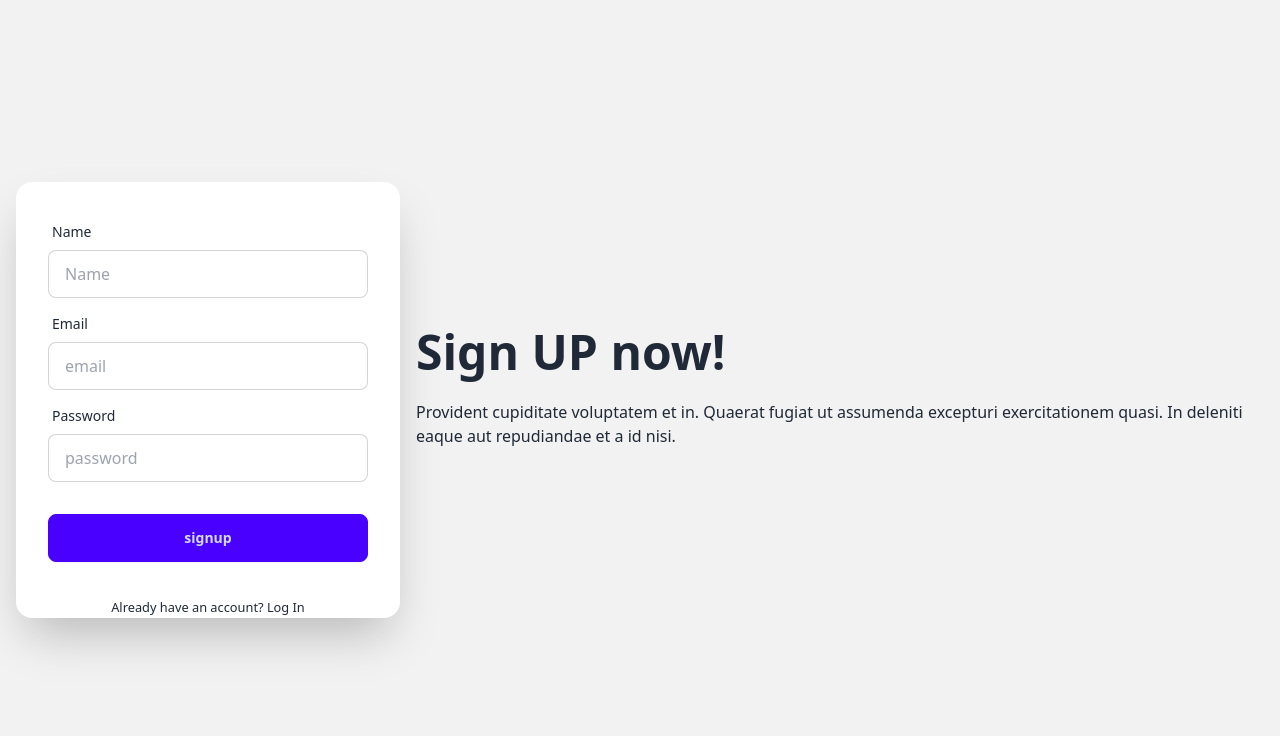
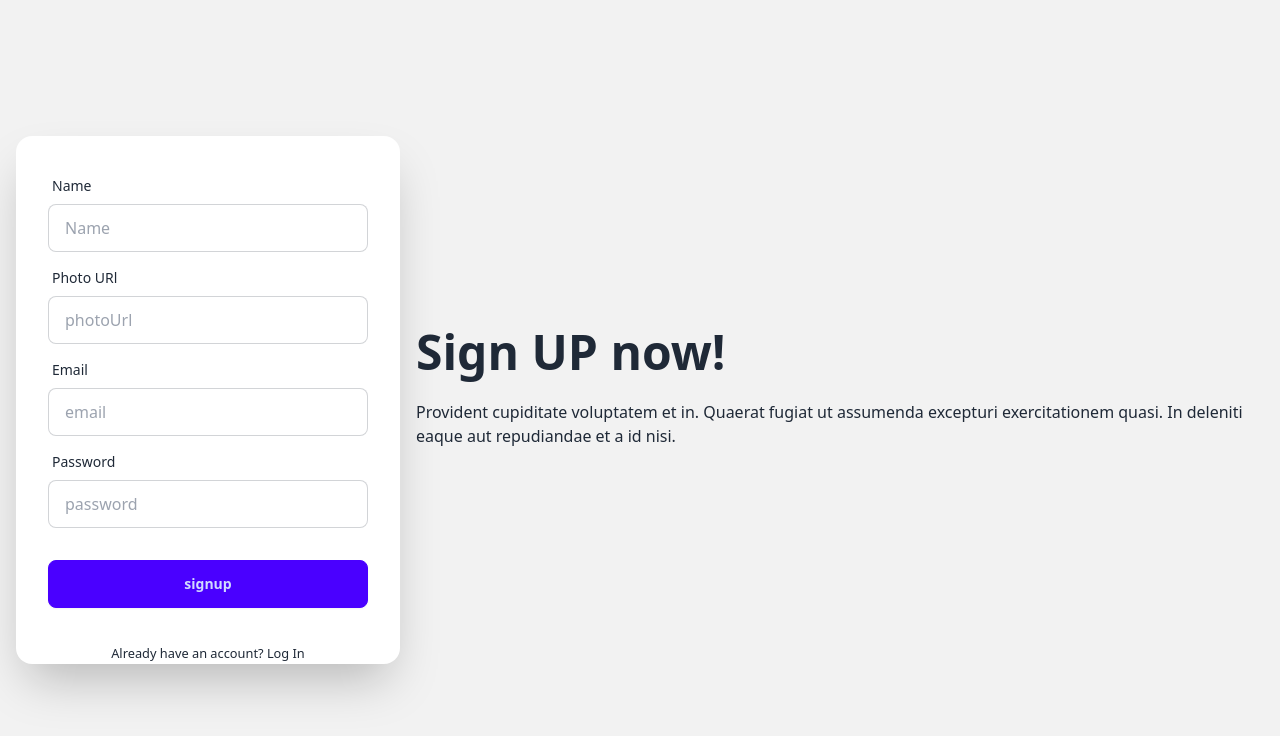
Before and after one commit to omlan99/restaurant-client, a React (Vite) app: page /signup in a window 1280 px wide. Shown: the top 736 px of the page. Built offline with nearby package versions, Linux system fonts and the light colour scheme; no server answers.

Commit message:
updated data of user on sign in

```diff
--- a/src/Context/AuthProvider.jsx
+++ b/src/Context/AuthProvider.jsx
@@ -35,8 +35,8 @@ const AuthProvider = ({children}) => {
           unsubscribe();
         };
       }, []);
-      const updateUser= (updateData) =>{
-        return updateProfile(auth.currentUser, updateData)
+      const updateUser= (name, photo) =>{
+        return updateProfile(auth.currentUser, {displayName: name , photoURL: photo})
       }
       const signOutUser = () => {
         setLoader(true)
--- a/src/Pages/Login/SignUp.jsx
+++ b/src/Pages/Login/SignUp.jsx
@@ -4,24 +4,42 @@ import { useForm } from "react-hook-form";
 import { Helmet } from "react-helmet-async";
 import { AuthContext } from "../../Context/AuthProvider";
 const SignUp = () => {
-    const {createUser} = useContext(AuthContext)
-    const { register, handleSubmit, watch, formState: { errors } } = useForm();
-    const onSubmit = (data) =>{
-        console.log(data)
+  const { createUser, updateUser } = useContext(AuthContext);
+  const {
+    register,
+    handleSubmit,
+    watch,
+    reset,
+    formState: { errors },
+  } = useForm();
+  const onSubmit = (data) => {
+    console.log(data);
     createUser(data.email, data.password)
-    }
+    .then(() => {
+      updateUser(data.name , data.photoUrl)
+    .then(()=>{
+      console.log('user profile updataed', data.name , data.photoUrl)
+      reset()
+    })
+    .catch(error => console.log(error))
+    })
+    .catch(error => console.log(error))
+
+  };
 
   return (
     <>
-         <Helmet><title>Bistro Boss | Sign Up</title></Helmet>
+      <Helmet>
+        <title>Bistro Boss | Sign Up</title>
+      </Helmet>
       <div className="hero bg-base-200 min-h-screen">
         <div className="hero-content flex-col lg:flex-row-reverse">
           <div className="text-center lg:text-left">
             <h1 className="text-5xl font-bold">Sign UP now!</h1>
             <p className="py-6">
               Provident cupiditate voluptatem et in. Quaerat fugiat ut assumenda
-            excepturi exercitationem quasi. In deleniti eaque aut repudiandae et
-            a id nisi.
+              excepturi exercitationem quasi. In deleniti eaque aut repudiandae
+              et a id nisi.
             </p>
           </div>
           <div className="card bg-base-100 w-full max-w-sm shrink-0 shadow-2xl">
@@ -36,7 +54,23 @@ const SignUp = () => {
                   className="input input-bordered"
                   {...register("name", { required: true })}
                 />
-              {errors.email?.type === 'required' && <p className='text-red-600'>Please Enter a Name</p>}
+                {errors.email?.type === "required" && (
+                  <p className="text-red-600">Please Enter a Name</p>
+                )}
+              </div>
+              <div className="form-control">
+                <label className="label">
+                  <span className="label-text">Photo URl</span>
+                </label>
+                <input
+                  type="url"
+                  placeholder="photoUrl"
+                  className="input input-bordered"
+                  {...register("photoUrl", { required: true })}
+                />
+                {errors.email?.type === "photoUrl" && (
+                  <p className="text-red-600">Please Enter a Name</p>
+                )}
               </div>
               <div className="form-control">
                 <label className="label">
@@ -48,7 +82,9 @@ const SignUp = () => {
                   className="input input-bordered"
                   {...register("email", { required: true })}
                 />
-                {errors.email?.type === 'required' && <p className='text-red-600'>Please Enter a email</p>}
+                {errors.email?.type === "required" && (
+                  <p className="text-red-600">Please Enter a email</p>
+                )}
               </div>
               <div className="form-control">
                 <label className="label">
@@ -58,21 +94,45 @@ const SignUp = () => {
                   type="password"
                   placeholder="password"
                   className="input input-bordered"
-                {...register("password", { required: true, minLength : 6, pattern :/^(?=.*?[A-Z])(?=.*?[a-z])(?=.*?[0-9])(?=.*?[#?!@$%^&*-]).{6,}$/ })}
+                  {...register("password", {
+                    required: true,
+                    minLength: 6,
+                    pattern:
+                      /^(?=.*?[A-Z])(?=.*?[a-z])(?=.*?[0-9])(?=.*?[#?!@$%^&*-]).{6,}$/,
+                  })}
                 />
-               {errors.password?.type === 'required' && <p className='text-red-600'>Please Enter a password</p>}
-               {errors.password?.type === 'min' && <p className='text-red-600'>Please Enter at least 6 character </p>}
-               {errors.password?.type === 'pattern' && <p className='text-red-600'>Please Enter at least one uppercase and one lowercase and one special character </p>}
-
+                {errors.password?.type === "required" && (
+                  <p className="text-red-600">Please Enter a password</p>
+                )}
+                {errors.password?.type === "min" && (
+                  <p className="text-red-600">
+                    Please Enter at least 6 character{" "}
+                  </p>
+                )}
+                {errors.password?.type === "pattern" && (
+                  <p className="text-red-600">
+                    Please Enter at least one uppercase and one lowercase and
+                    one special character{" "}
+                  </p>
+                )}
               </div>
               <div className="form-control mt-6">
-              <input type="submit" className="btn btn-primary" value={'signup'}/>
+                <input
+                  type="submit"
+                  className="btn btn-primary"
+                  value={"signup"}
+                />
               </div>
             </form>
-        <p className="mx-auto"><small>Already have an account? <Link to={'/login'}>Log In</Link></small></p>
+            <p className="mx-auto">
+              <small>
+                Already have an account? <Link to={"/login"}>Log In</Link>
+              </small>
+            </p>
           </div>
         </div>
-    </div></>
+      </div>
+    </>
   );
 };
 
```
Lines whose indentation alone changed are shown as unchanged.
